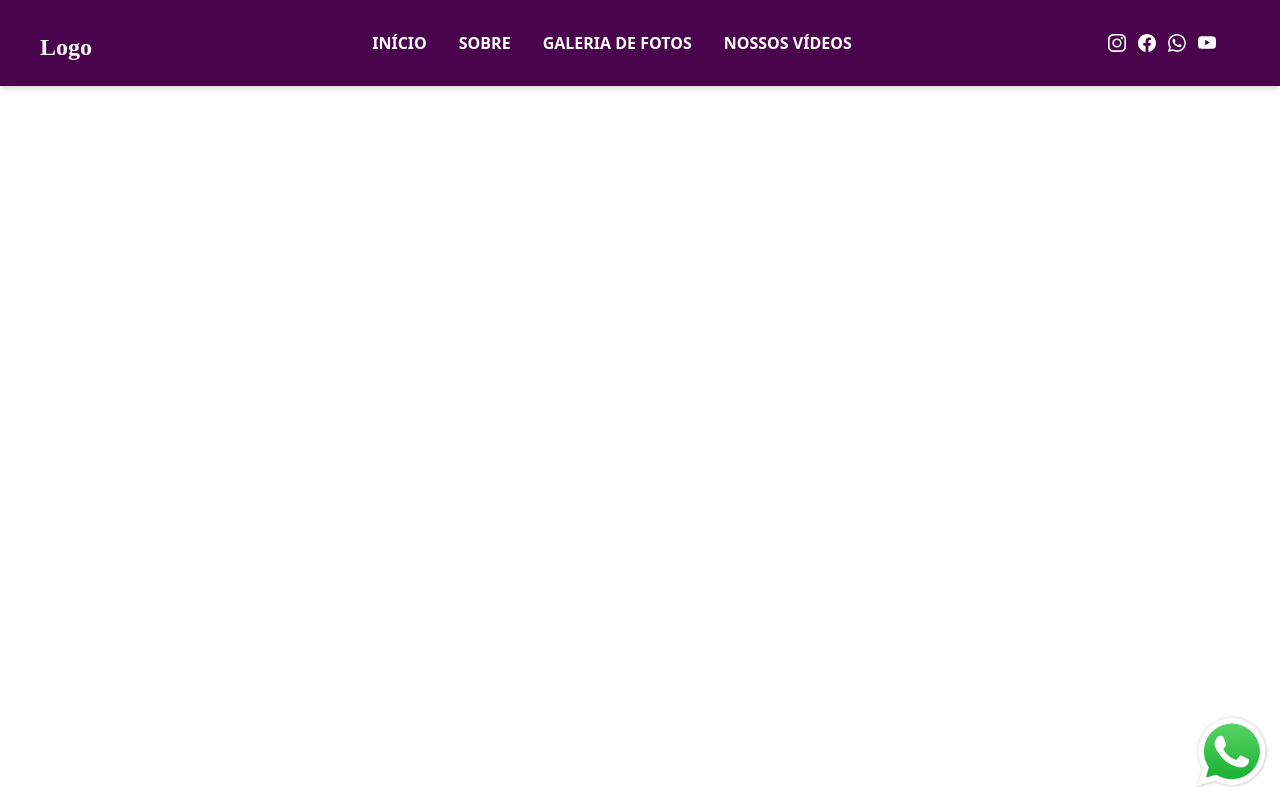
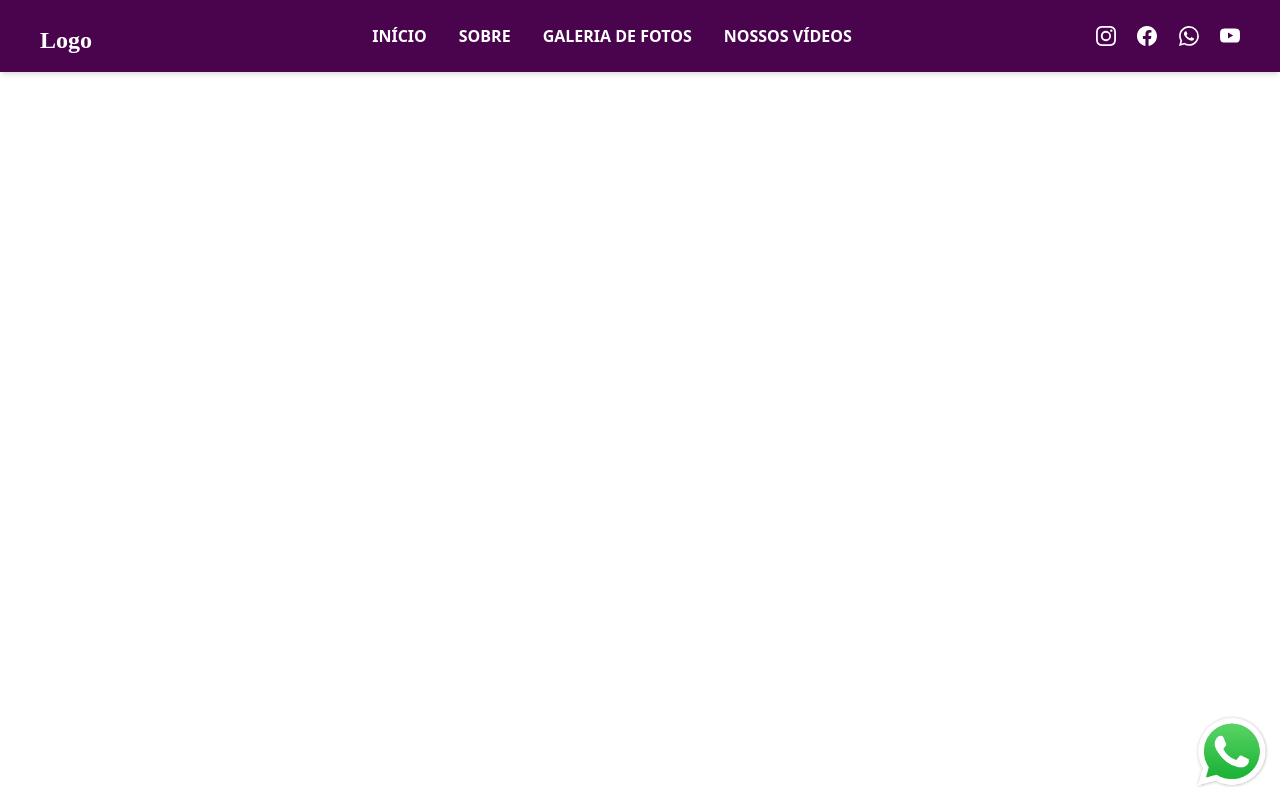
Before and after one commit to NataliaSRiber/dance_group_website_template, a Next.js app: page / in a window 1280 px wide. Built offline with nearby package versions, Linux system fonts and the light colour scheme.

Commit message:
perf: it fixes icons container width for 330px width screen above.

```diff
--- a/src/pages/Nav.tsx
+++ b/src/pages/Nav.tsx
@@ -21,7 +21,7 @@ export default function Nav() {
   const [open, setOpen] = useState(false);
 
   return (
-    <div className="z-10 shadow-md w-full top-0 left-0">
+    <div className="z-10 shadow-md w-full">
       <div className="flex flex-row items-center justify-between bg-fuchsia-950 py-4 md:px-10 px-7">
         <div className="text-3xl text-white mr-1 pt-2">
           <div className="font-bold text-2xl cursor-pointer flex items-center font-[Poppins]">
@@ -43,27 +43,27 @@ export default function Nav() {
           }
           {/* <Button>Get Started</Button > */}
         </ul>
-        <div className="md:static absolute w-36 left-0 right-0 md:m-0 m-auto font-bold text-2xl cursor-pointer flex p-3 justify-between font-[Poppins]">
-          <div>
+        <div className="md:static absolute w-24 min-[330px]:w-36 left-0 right-0 md:m-0 m-auto font-bold text-2xl cursor-pointer flex justify-between font-[Poppins]">
+
             <a href="https://www.instagram.com/" target="_blank">
-              <BsInstagram className="pr-3 text-white hover:text-fuchsia-400" size='30px'/>
+              <BsInstagram className="w-5 text-white hover:text-fuchsia-400"/>
             </a>
-          </div>
-          <div>
+
+
             <a href="https://www.facebook.com/" target="_blank">
-              <BsFacebook className="pr-3 text-white hover:text-fuchsia-400" size='30px'/>
+              <BsFacebook className="w-5 text-white hover:text-fuchsia-400"/>
             </a>
-          </div>
-          <div>
+
+
             <a href="https://www.whatsapp.com/?lang=pt_br" target="_blank">
-              <BsWhatsapp className="pr-3 text-white hover:text-fuchsia-400" size='30px'/>
+              <BsWhatsapp className="w-5 text-white hover:text-fuchsia-400"/>
             </a>
-          </div>
-          <div>
+
+
             <a href="https://www.youtube.com/" target="_blank">
-              <BsYoutube className="pr-3 text-white hover:text-fuchsia-400" size='30px'/>
+              <BsYoutube className="w-5 text-white hover:text-fuchsia-400"/>
             </a>
-          </div>
+
         </div>
       </div>
     </div>
```
